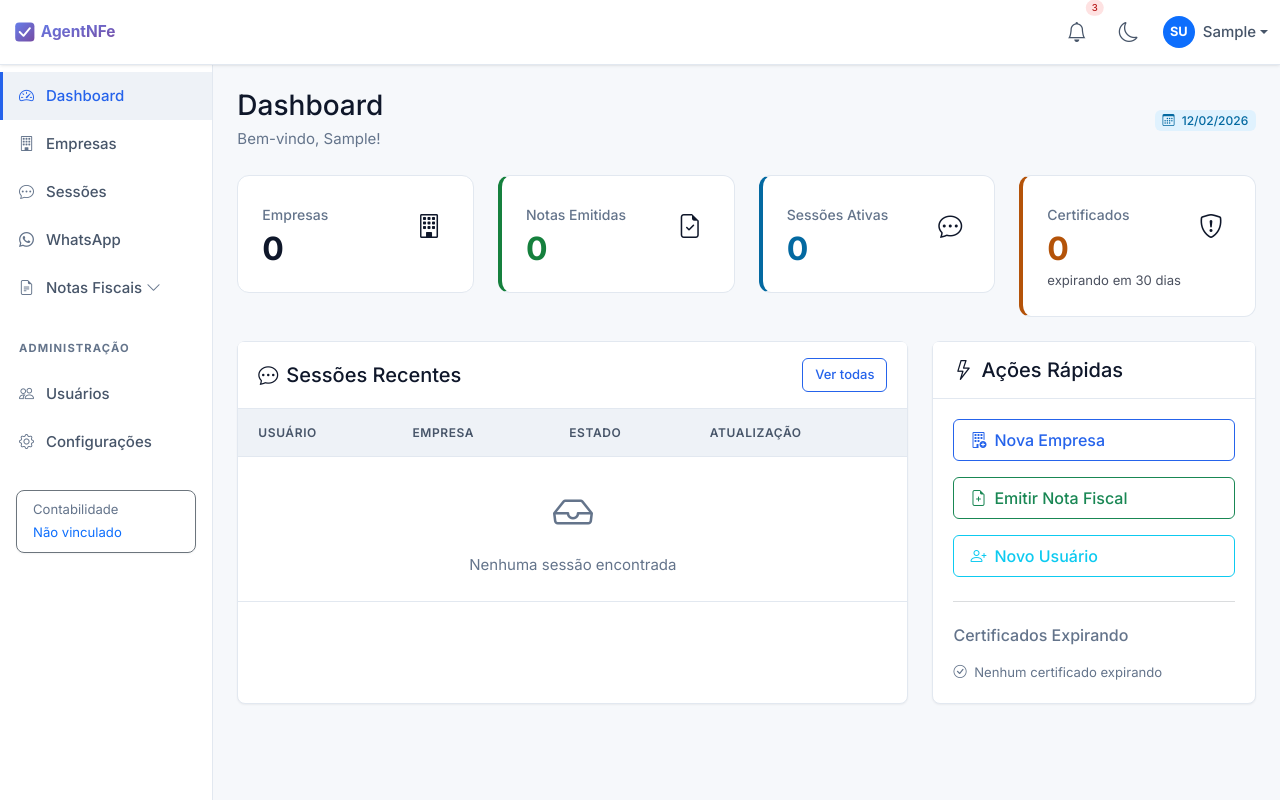
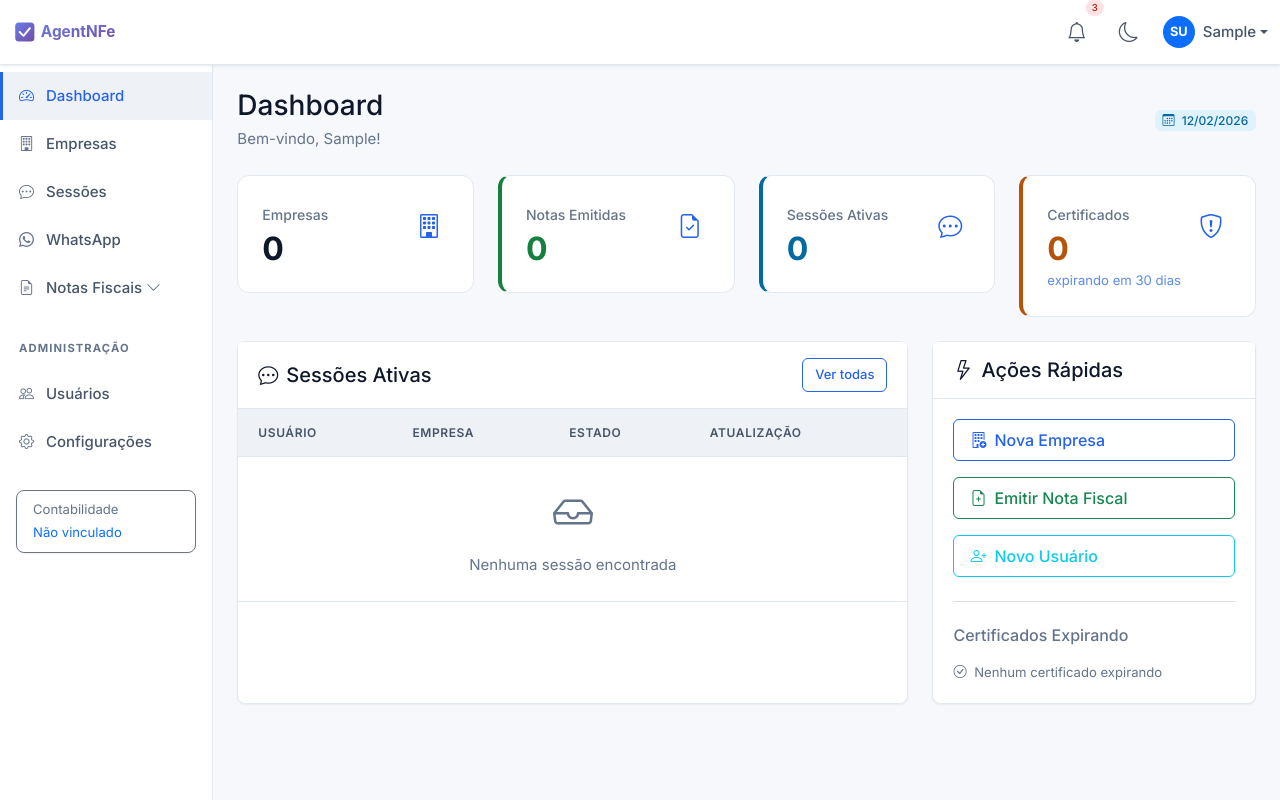
Before and after one commit to kcoelho79/AgentBaseNfe, a Django app: page /app/ in a window 1280 px wide. Run offline with Django 5.2, Linux system fonts and the light colour scheme; the visitor is signed in with stand-in values (Sample User, id 1).

Commit message:
melhorias templates

```diff
--- a/apps/contabilidade/templates/contabilidade/dashboard.html
+++ b/apps/contabilidade/templates/contabilidade/dashboard.html
@@ -20,7 +20,8 @@
 <!-- Metrics Cards -->
 <div class="row g-4 mb-4">
     <div class="col-sm-6 col-xl-3">
-        <div class="metric-card">
+        <a href="{% url 'contabilidade:empresa_list' %}" class="text-decoration-none">
+            <div class="metric-card" style="cursor: pointer;">
                 <div class="d-flex justify-content-between align-items-start">
                     <div>
                         <p class="metric-label mb-1">Empresas</p>
@@ -31,10 +32,12 @@
                     </div>
                 </div>
             </div>
+        </a>
     </div>
 
     <div class="col-sm-6 col-xl-3">
-        <div class="metric-card success">
+        <a href="{% url 'contabilidade:nota_fiscal_list' %}" class="text-decoration-none">
+            <div class="metric-card success" style="cursor: pointer;">
                 <div class="d-flex justify-content-between align-items-start">
                     <div>
                         <p class="metric-label mb-1">Notas Emitidas</p>
@@ -45,10 +48,12 @@
                     </div>
                 </div>
             </div>
+        </a>
     </div>
 
     <div class="col-sm-6 col-xl-3">
-        <div class="metric-card info">
+        <a href="{% url 'contabilidade:sessao_list' %}?ativas=1" class="text-decoration-none">
+            <div class="metric-card info" style="cursor: pointer;">
                 <div class="d-flex justify-content-between align-items-start">
                     <div>
                         <p class="metric-label mb-1">Sessões Ativas</p>
@@ -59,10 +64,12 @@
                     </div>
                 </div>
             </div>
+        </a>
     </div>
 
     <div class="col-sm-6 col-xl-3">
-        <div class="metric-card warning">
+        <a href="{% url 'contabilidade:empresa_list' %}?certificado_vencendo=1" class="text-decoration-none">
+            <div class="metric-card warning" style="cursor: pointer;">
                 <div class="d-flex justify-content-between align-items-start">
                     <div>
                         <p class="metric-label mb-1">Certificados</p>
@@ -74,16 +81,17 @@
                     </div>
                 </div>
             </div>
+        </a>
     </div>
 </div>
 
 <div class="row g-4">
-    <!-- Recent Sessions -->
+    <!-- Active Sessions -->
     <div class="col-lg-8">
         <div class="card h-100">
             <div class="card-header d-flex justify-content-between align-items-center">
-                <h5 class="mb-0"><i class="bi bi-chat-dots me-2"></i>Sessões Recentes</h5>
-                <a href="{% url 'contabilidade:sessao_list' %}" class="btn btn-sm btn-outline-primary">
+                <h5 class="mb-0"><i class="bi bi-chat-dots me-2"></i>Sessões Ativas</h5>
+                <a href="{% url 'contabilidade:sessao_list' %}?ativas=1" class="btn btn-sm btn-outline-primary">
                     Ver todas
                 </a>
             </div>
--- a/apps/contabilidade/templates/contabilidade/sessao/list.html
+++ b/apps/contabilidade/templates/contabilidade/sessao/list.html
@@ -1,4 +1,5 @@
 {% extends 'base.html' %}
+{% load time_filters %}
 
 {% block title %}Sessões - AgentNFe{% endblock %}
 
@@ -78,7 +79,7 @@
                             </a>
                             {% if sessao.empresa_nome %}
                             <div class="small text-muted mt-1">
-                                <i class="bi bi-building me-1"></i>{{ sessao.empresa_nome }}
+                                <i class="bi bi-building me-1"></i>{{ sessao.empresa_nome|truncatechars:20 }}
                             </div>
                             {% endif %}
                         </td>
@@ -126,7 +127,7 @@
                         </td>
                         <td>
                             <span data-bs-toggle="tooltip" title="{{ sessao.session_created_at|date:'d/m/Y H:i:s' }}">
-                                {{ sessao.session_created_at|timesince }} atrás
+                                {{ sessao.session_created_at|timesince_short }}
                             </span>
                         </td>
                     </tr>
--- a/apps/contabilidade/views.py
+++ b/apps/contabilidade/views.py
@@ -83,11 +83,12 @@ class DashboardView(LoginRequiredMixin, TemplateView):
                 estado__in=SessionState.active_states()
             ).count()
 
-            # Sessões recentes (últimas 10)
+            # Sessões recentes ATIVAS (últimas 10)
             context['sessoes_recentes'] = SessionSnapshot.objects.filter(
                 empresa_id__in=Empresa.objects.filter(
                     contabilidade=contabilidade
-                ).values_list('id', flat=True)
+                ).values_list('id', flat=True),
+                estado__in=SessionState.active_states()
             ).order_by('-session_updated_at')[:10]
 
             # Lista de certificados vencendo (para alertas)
```
Lines whose indentation alone changed are shown as unchanged.
